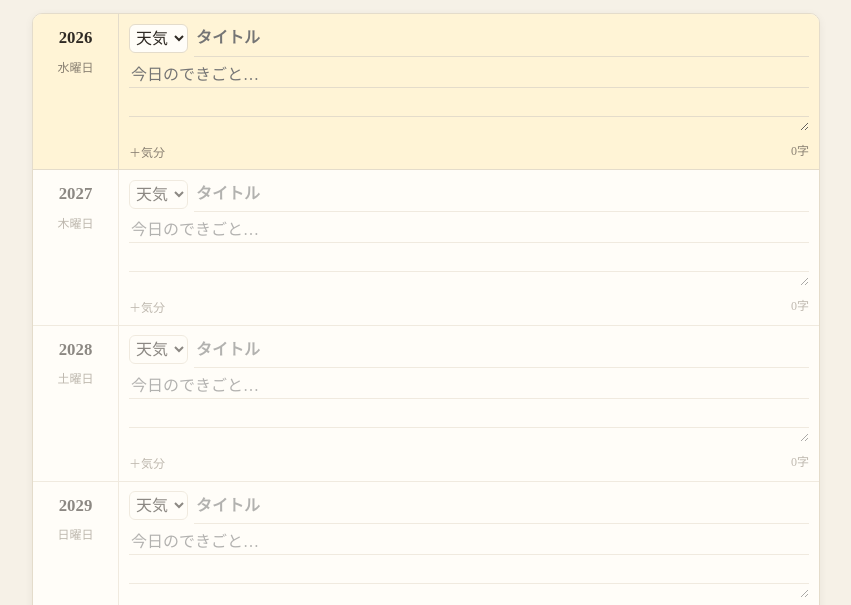
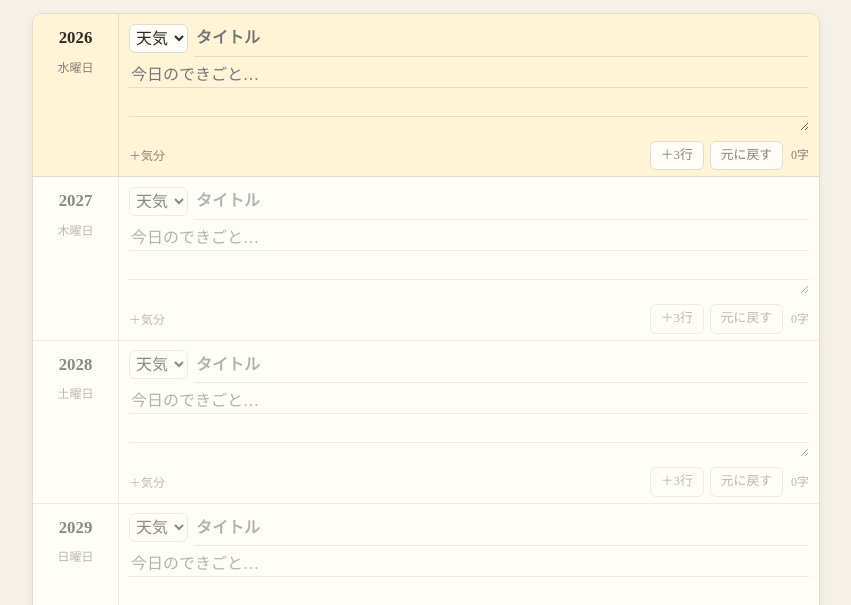
Before and after one commit to neoiinamotto/diary, a plain HTML site: page index.html in a window 1280 px wide. Shown: the part 148-753 px from the top of the page, without its empty margins (214-1065 px from the left). Drawn offline with Linux system fonts and the light colour scheme.

Commit message:
Add files via upload

```diff
--- a/index.html
+++ b/index.html
@@ -38,6 +38,9 @@ button.primary{background:var(--accent);color:#fff;border-color:var(--accent)}
 .label span{font-size:.75rem;color:var(--muted)}
 .mood{background:none;border:0;padding:0;font-size:1.2rem;margin-top:2px}
 .body{padding:6px 10px}
+.meta{align-items:center;gap:8px}
+.sizes{display:flex;gap:6px;margin-left:auto}
+.sz{padding:3px 10px;font-size:.8rem;color:var(--muted)}
 .head{display:flex;gap:6px;align-items:center;margin-bottom:2px}
 .head .wx{width:auto;flex:0 0 auto;padding:4px 2px}
 .head .ttl{flex:1;border:0;border-bottom:1px solid var(--line);border-radius:0;background:transparent;font-weight:bold;padding:4px 2px}
@@ -367,7 +370,13 @@ function render(){
         mood.style.fontSize = nm ? "1.2rem" : ".75rem";
         mood.style.color = nm ? "" : "var(--muted)";
       });
-      meta.append(mood, count);
+      const lh = () => parseFloat(getComputedStyle(ta).lineHeight) || 28;
+      const grow = document.createElement("button"); grow.className = "sz"; grow.textContent = "＋3行"; grow.title = "入力欄を3行分広げる";
+      grow.addEventListener("click", () => { ta.style.height = (ta.offsetHeight + lh()*3) + "px"; });
+      const shrink = document.createElement("button"); shrink.className = "sz"; shrink.textContent = "元に戻す"; shrink.title = "入力欄を最初の大きさに戻す";
+      shrink.addEventListener("click", () => { ta.style.height = ""; });
+      const sizes = document.createElement("span"); sizes.className = "sizes"; sizes.append(grow, shrink);
+      meta.append(mood, sizes, count);
       body.append(head, ta, meta);
     }
     row.appendChild(body);
```
